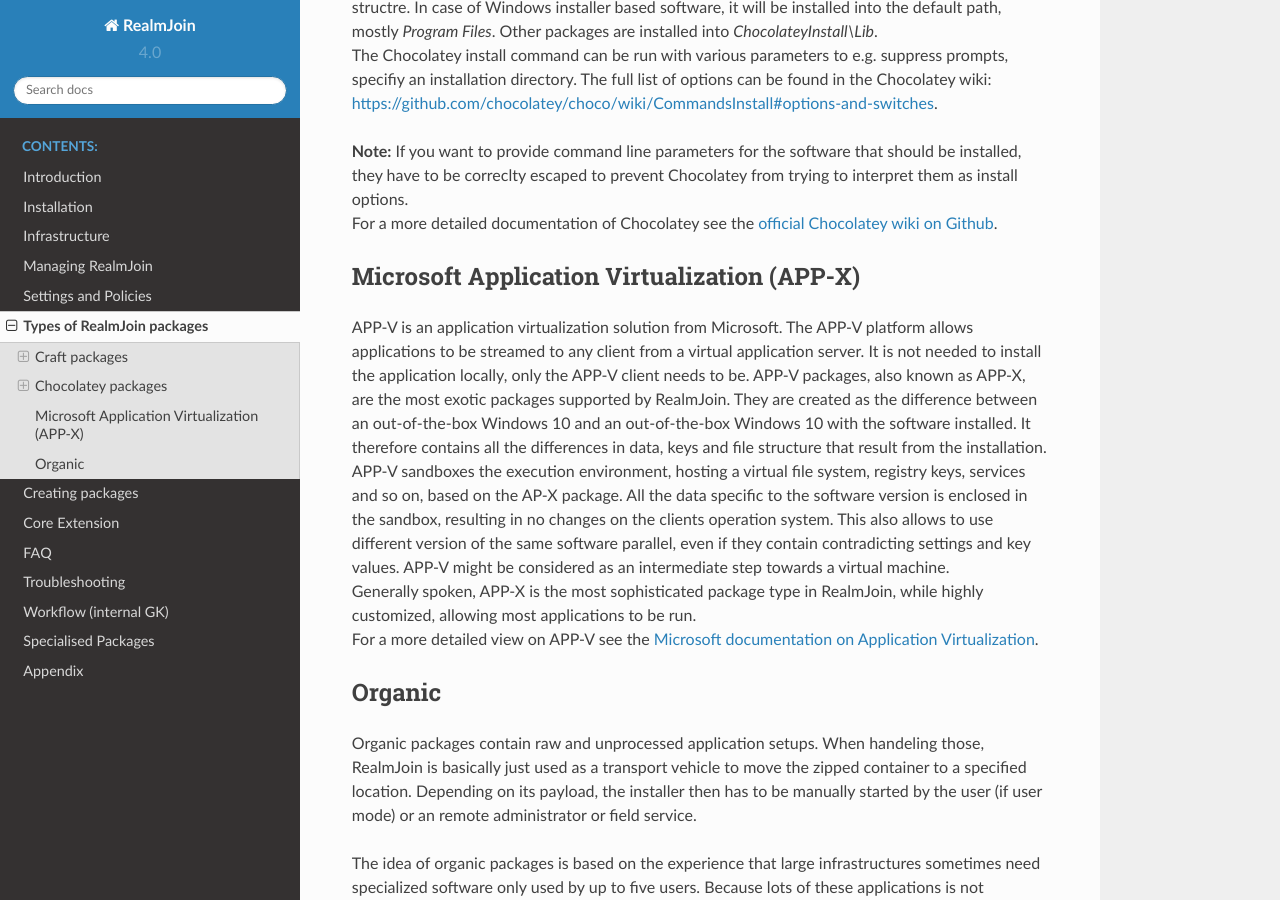
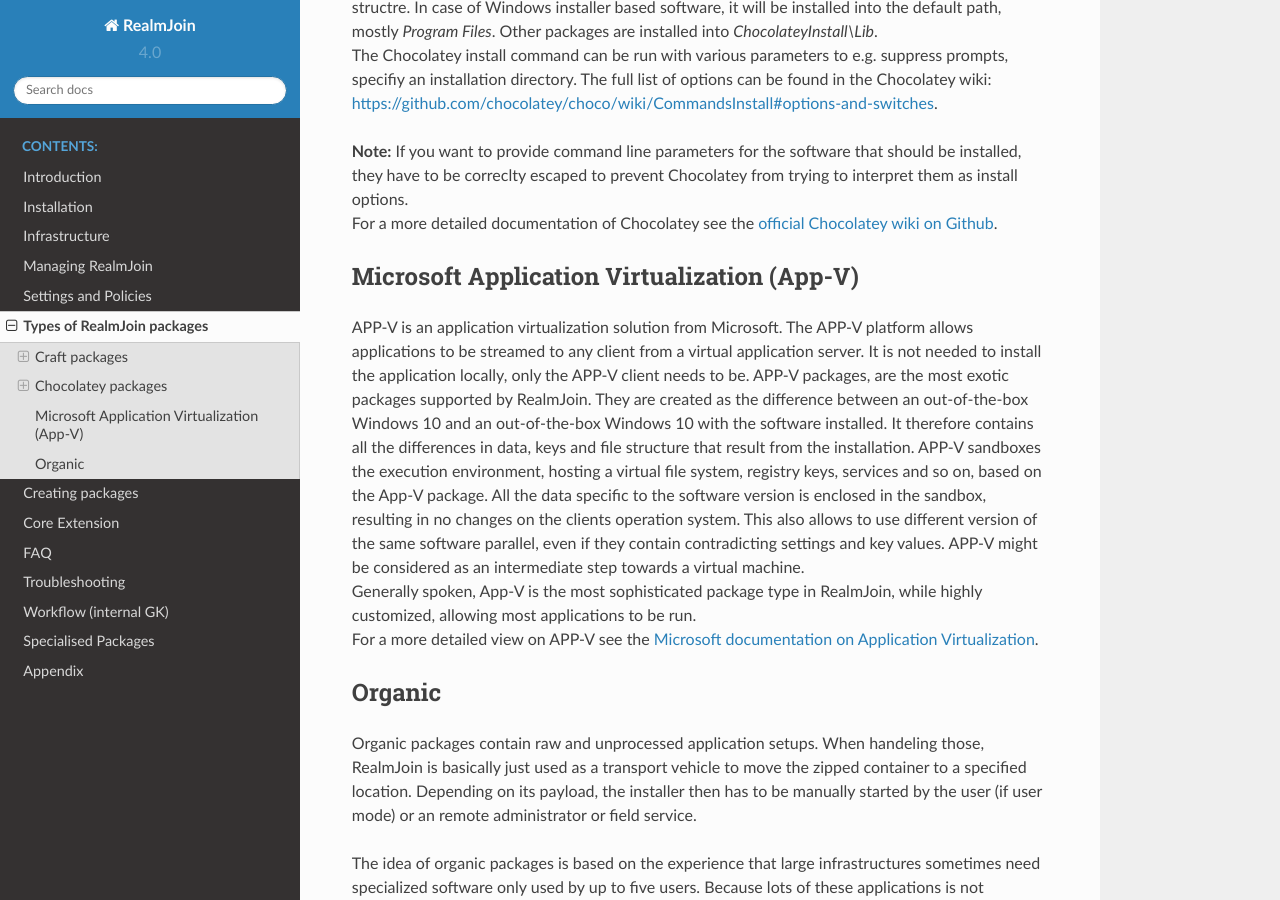
Before and after one commit to bb-froggy/realmjoin-docs, a Sphinx documentation site: the page built from docs/package-types.md, in a window 1280 px wide and 900 px high, scrolled down 1862 px. Built offline with Sphinx 7.4.7 and the Read the Docs theme 2.0.0, drawn with Linux system fonts in a browser that asks for light colours.

Commit message:
replaced App-X with App-V

```diff
--- a/docs/package-types.md
+++ b/docs/package-types.md
@@ -58,11 +58,11 @@
 **Note:** If you want to provide command line parameters for the software that should be installed, they have to be correclty escaped to prevent Chocolatey from trying to interpret them as install options.
 For a more detailed documentation of Chocolatey see the [official Chocolatey wiki on Github](https://github.com/chocolatey/choco/wiki).
 
-## Microsoft Application Virtualization (APP-X)
+## Microsoft Application Virtualization (App-V)
 APP-V is an application virtualization solution from Microsoft. The APP-V platform allows applications to be streamed to any client from a virtual application server. It is not needed to install the application locally, only the APP-V client needs to be.
-APP-V packages, also known as APP-X, are the most exotic packages supported by RealmJoin. They are created as the difference between an out-of-the-box Windows 10 and an out-of-the-box Windows 10 with the software installed. It therefore contains all the differences in data, keys and file structure that result from the installation.
-APP-V sandboxes the execution environment, hosting a virtual file system, registry keys, services and so on, based on the AP-X package. All the data specific to the software version is enclosed in the sandbox, resulting in no changes on the clients operation system. This also allows to use different version of the same software parallel, even if they contain contradicting settings and key values. APP-V might be considered as an intermediate step towards a virtual machine.
-Generally spoken, APP-X is the most sophisticated package type in RealmJoin, while highly customized, allowing most applications to be run.
+APP-V packages, are the most exotic packages supported by RealmJoin. They are created as the difference between an out-of-the-box Windows 10 and an out-of-the-box Windows 10 with the software installed. It therefore contains all the differences in data, keys and file structure that result from the installation.
+APP-V sandboxes the execution environment, hosting a virtual file system, registry keys, services and so on, based on the App-V package. All the data specific to the software version is enclosed in the sandbox, resulting in no changes on the clients operation system. This also allows to use different version of the same software parallel, even if they contain contradicting settings and key values. APP-V might be considered as an intermediate step towards a virtual machine.
+Generally spoken, App-V is the most sophisticated package type in RealmJoin, while highly customized, allowing most applications to be run.
 For a more detailed view on APP-V see the [Microsoft documentation on Application Virtualization](https://technet.microsoft.com/en-us/library/hh826068.aspx).
 
 ## Organic
```
Also changed, not shown: docs/create-package.md (+2 -2 lines), docs/packaging-workflow.md (+2 -2 lines).
